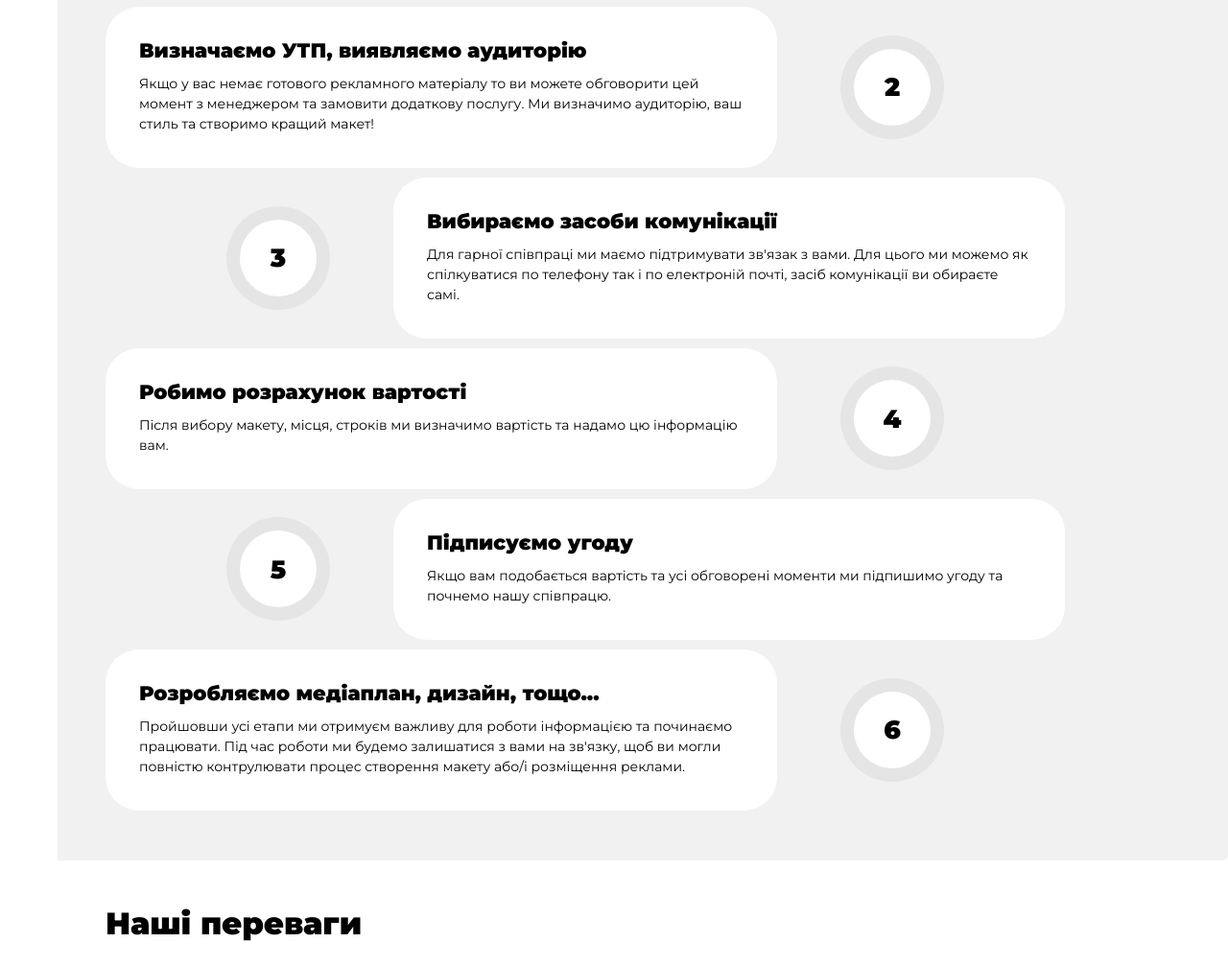
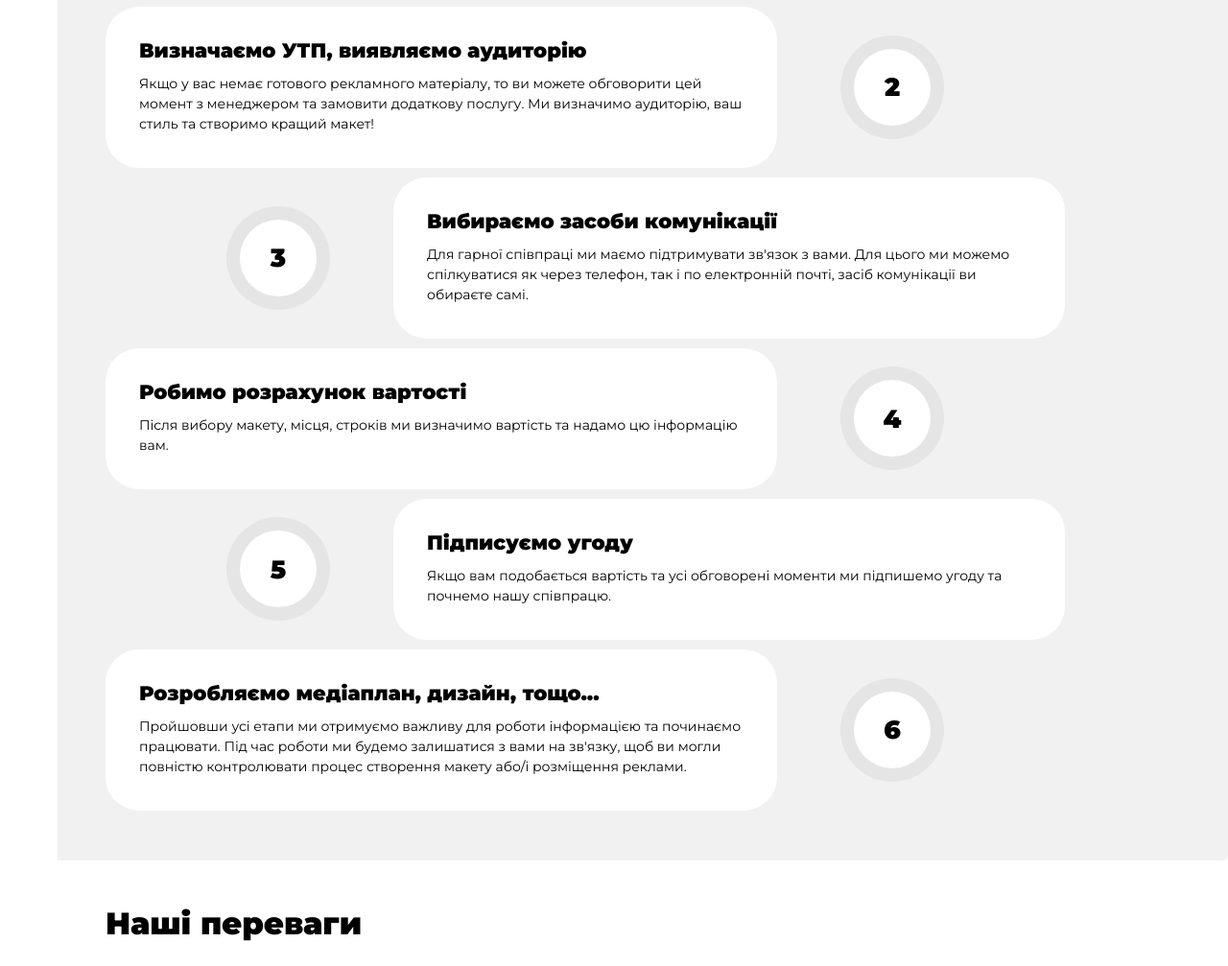
Before and after one commit to GineTik/MotivatiorPlus, a plain HTML site: page index.html in a window 1280 px wide. Shown: the part 995-2002 px from the top of the page at 96% size. Drawn offline with nearby package versions, Linux system fonts and the light colour scheme.

Commit message:
change text

```diff
--- a/index.html
+++ b/index.html
@@ -110,11 +110,11 @@
                         </div>
                         <div class="step" --num="2">
                             <h3>Визначаємо УТП, виявляємо аудиторію</h3>
-                            <p>Якщо у вас немає готового рекламного матеріалу то ви можете обговорити цей момент з менеджером та замовити додаткову послугу. Ми визначимо аудиторію, ваш стиль та створимо кращий макет!</p>
+                            <p>Якщо у вас немає готового рекламного матеріалу, то ви можете обговорити цей момент з менеджером та замовити додаткову послугу. Ми визначимо аудиторію, ваш стиль та створимо кращий макет!</p>
                         </div>
                         <div class="step" --num="3">
                             <h3>Вибираємо засоби комунікації</h3>
-                            <p>Для гарної співпраці ми маємо підтримувати зв'язак з вами. Для цього ми можемо як спілкуватися по телефону так і по електроній почті, засіб комунікації ви обираєте самі.</p>
+                            <p>Для гарної співпраці ми маємо підтримувати зв'язок з вами. Для цього ми можемо спілкуватися як через телефон, так і по електронній почті, засіб комунікації ви обираєте самі.</p>
                         </div>
                         <div class="step" --num="4">
                             <h3>Робимо розрахунок вартості</h3>
@@ -122,11 +122,11 @@
                         </div>
                         <div class="step" --num="5">
                             <h3>Підписуємо угоду</h3>
-                            <p>Якщо вам подобається вартість та усі обговорені моменти ми підпишимо угоду та почнемо нашу співпрацю.</p>
+                            <p>Якщо вам подобається вартість та усі обговорені моменти ми підпишемо угоду та почнемо нашу співпрацю.</p>
                         </div>
                         <div class="step" --num="6">
                             <h3>Розробляємо медіаплан, дизайн, тощо...</h3>
-                            <p>Пройшовши усі етапи ми отримуєм важливу для роботи інформацією та починаємо працювати. Під час роботи ми будемо залишатися з вами на зв'язку, щоб ви могли повністю контрулювати процес створення макету або/і розміщення реклами.</p>
+                            <p>Пройшовши усі етапи ми отримуємо важливу для роботи інформацією та починаємо працювати. Під час роботи ми будемо залишатися з вами на зв'язку, щоб ви могли повністю контролювати процес створення макету або/і розміщення реклами.</p>
                         </div>
                     </div>
                 </section>
```
